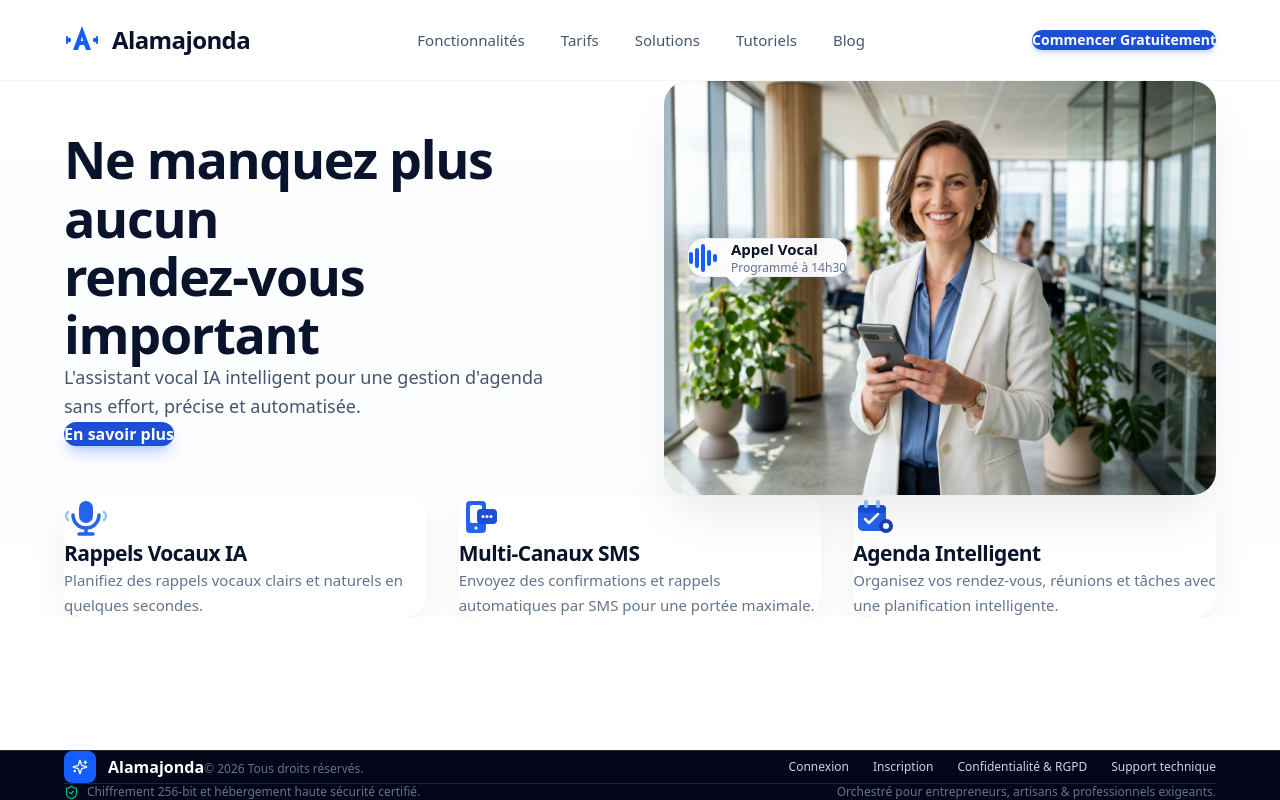
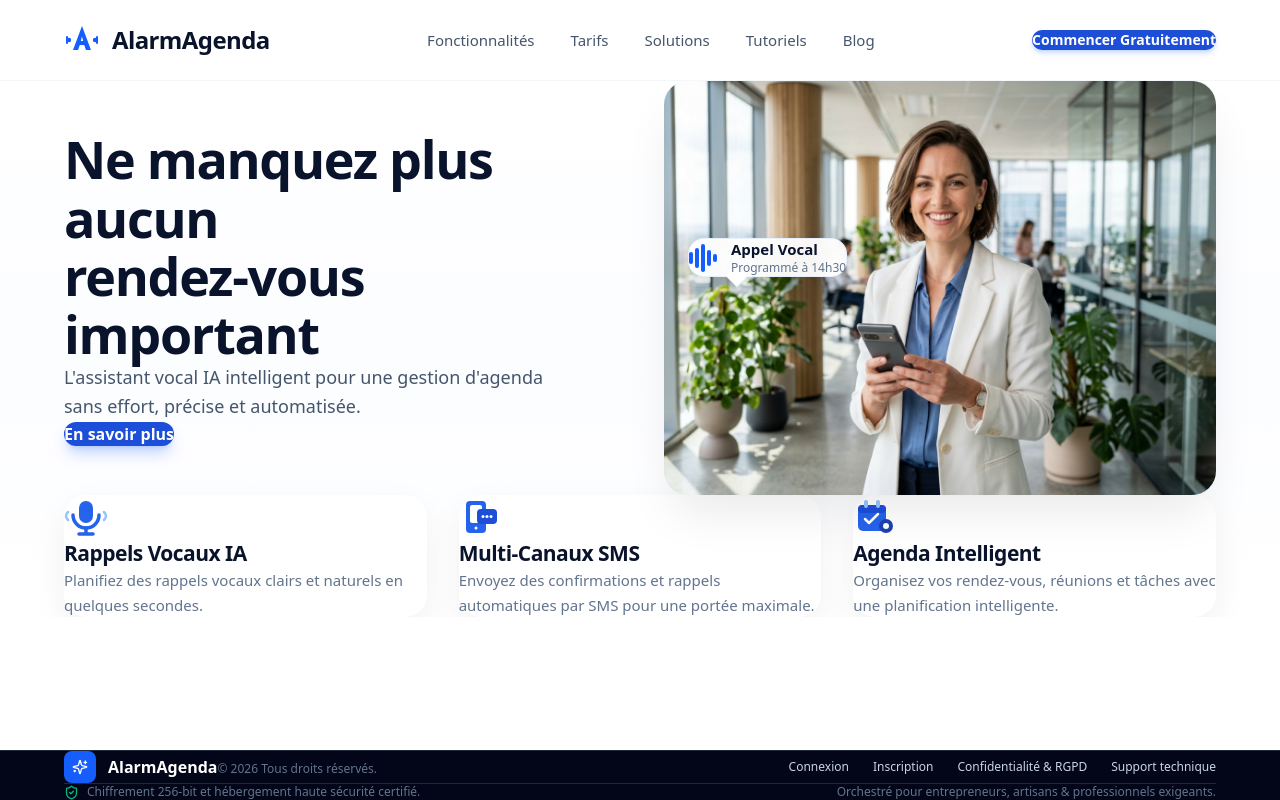
Before and after one commit to imorousalem8-sys/agenda, a Next.js app: page / in a window 1280 px wide. Built offline with nearby package versions, Linux system fonts and the light colour scheme.

Commit message:
fix: update brand name to AlarmAgenda across landing page and components

```diff
--- a/app/page.tsx
+++ b/app/page.tsx
@@ -3,7 +3,7 @@ import Hero from "@/components/landing/Hero";
 import Footer from "@/components/landing/Footer";
 
 export const metadata = {
-  title: "Alamajonda — Ne manquez plus aucun rendez-vous important",
+  title: "AlarmAgenda — Ne manquez plus aucun rendez-vous important",
   description: "L'assistant vocal IA intelligent pour une gestion d'agenda sans effort, précise et automatisée.",
 };
 
--- a/components/landing/Footer.tsx
+++ b/components/landing/Footer.tsx
@@ -22,7 +22,7 @@ export default function Footer() {
               <Sparkles size={16} />
             </div>
             <div>
-              <span className="font-bold text-white text-base">Alamajonda</span>
+              <span className="font-bold text-white text-base">AlarmAgenda</span>
               <span className="text-xs text-slate-500 ml-2">© {new Date().getFullYear()} Tous droits réservés.</span>
             </div>
           </div>
@@ -38,7 +38,7 @@ export default function Footer() {
             <Link href="/privacy" className="hover:text-blue-400 transition-colors">
               Confidentialité &amp; RGPD
             </Link>
-            <a href="mailto:contact@alamajonda.app" className="hover:text-blue-400 transition-colors">
+            <a href="mailto:contact@alarmagenda.app" className="hover:text-blue-400 transition-colors">
               Support technique
             </a>
           </div>
--- a/components/landing/Hero.tsx
+++ b/components/landing/Hero.tsx
@@ -18,7 +18,7 @@ export default function Hero() {
       playAlertChime();
       setIsPlayingVoice(true);
       const utterance = new SpeechSynthesisUtterance(
-        "Bonjour ! C'est votre assistant personnel Alamajonda. Vous avez votre rendez-vous client important prévu à 14 heures 30. Souhaitez-vous le confirmer ou le reporter de dix minutes ?"
+        "Bonjour ! C'est votre assistant personnel AlarmAgenda. Vous avez votre rendez-vous client important prévu à 14 heures 30. Souhaitez-vous le confirmer ou le reporter de dix minutes ?"
       );
       utterance.lang = "fr-FR";
       utterance.rate = 1.05;
@@ -76,7 +76,7 @@ export default function Hero() {
             <div className="relative w-full max-w-[560px] aspect-[4/3] rounded-3xl overflow-hidden shadow-2xl shadow-slate-900/10 bg-slate-100 group">
               <Image
                 src="/images/hero-businesswoman.jpg"
-                alt="Femme d'affaires souriante au bureau utilisant l'assistant vocal IA Alamajonda"
+                alt="Femme d'affaires souriante au bureau utilisant l'assistant vocal IA AlarmAgenda"
                 fill
                 priority
                 className="object-cover object-center group-hover:scale-102 transition-transform duration-700"
--- a/components/landing/Navbar.tsx
+++ b/components/landing/Navbar.tsx
@@ -16,7 +16,7 @@ export default function Navbar() {
       >
         <div className="flex items-center justify-between h-20">
 
-          {/* Logo Alamajonda avec Icône Onde Vocale */}
+          {/* Logo AlarmAgenda avec Icône Onde Vocale */}
           <Link href="/" className="flex items-center gap-3 group">
             <div className="flex items-center justify-center text-[#1d4ed8]">
               {/* Icône A & Ondes stylisées */}
@@ -29,7 +29,7 @@ export default function Navbar() {
               </svg>
             </div>
             <span className="text-2xl font-extrabold tracking-tight text-[#09132b]">
-              Alamajonda
+              AlarmAgenda
             </span>
           </Link>
 
```
